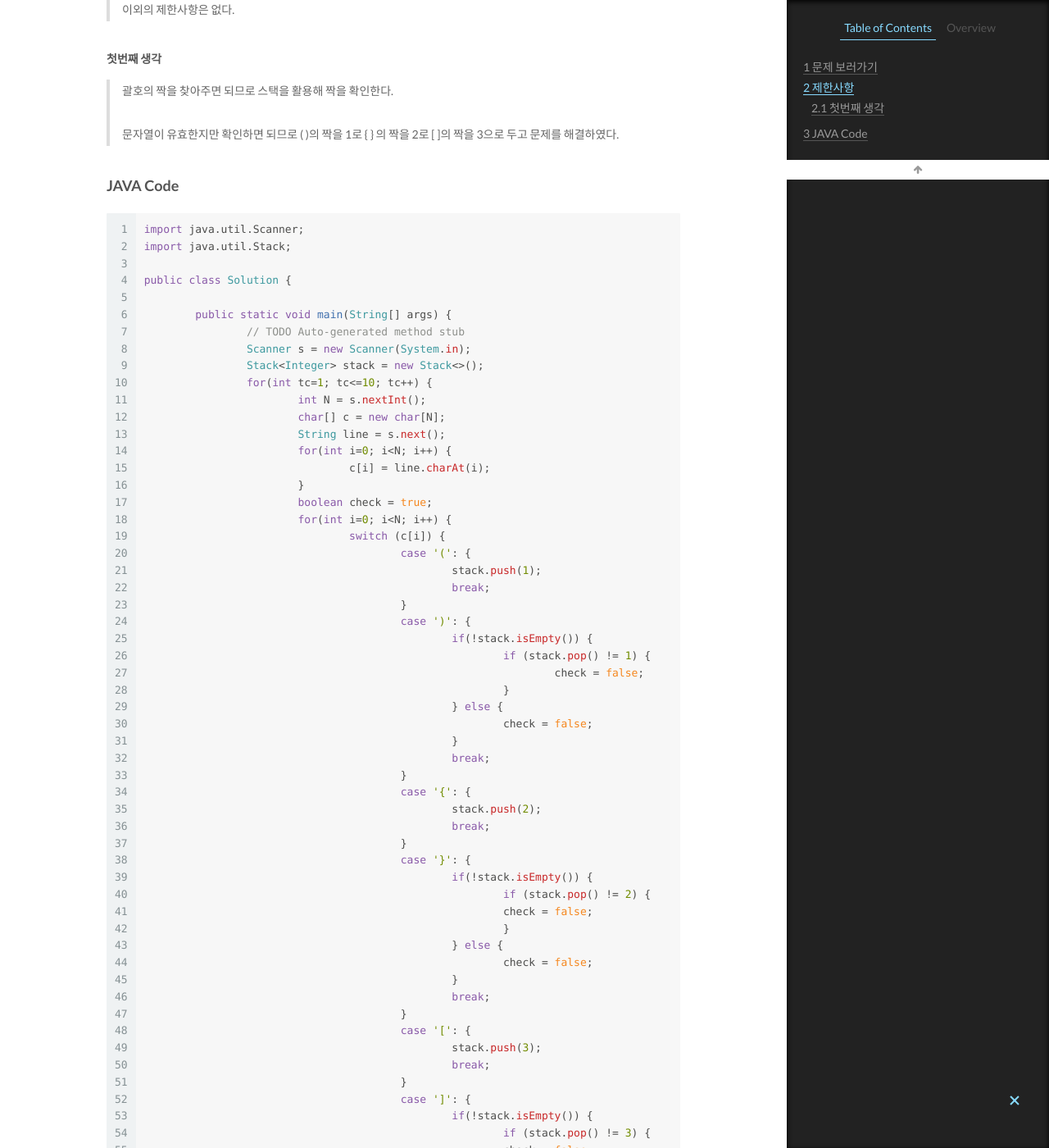
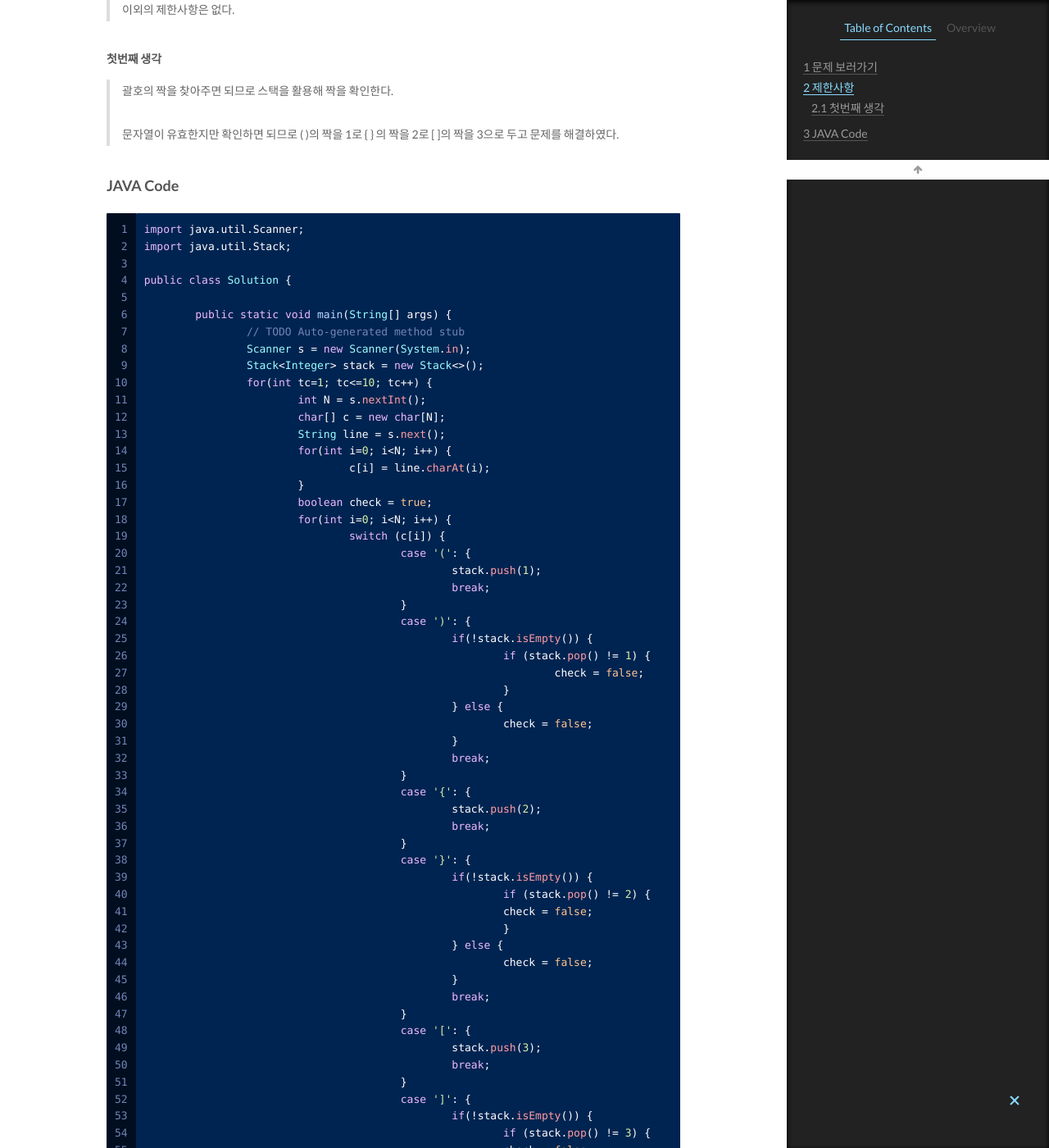
Before and after one commit to sxngho/sxngho.github.io, a Jekyll site: the page built from _posts/2020-02-18-SWEA-1218.md, in a window 1280 px wide and 1400 px high, scrolled down 553 px. Shown: the whole window at 82% size. Built offline with Jekyll 4.4.1, drawn with Linux system fonts in a browser that asks for light colours; comment, search, counter and statistics services are not loaded.

Commit message:
change codeeditor theme

```diff
--- a/_config.yml
+++ b/_config.yml
@@ -353,7 +353,7 @@ custom_logo:
 # Available value:
 #    normal | night | night eighties | night blue | night bright
 # https://github.com/chriskempson/tomorrow-theme
-highlight_theme: normal
+highlight_theme: night blue
 
 
 # ---------------------------------------------------------------
```
